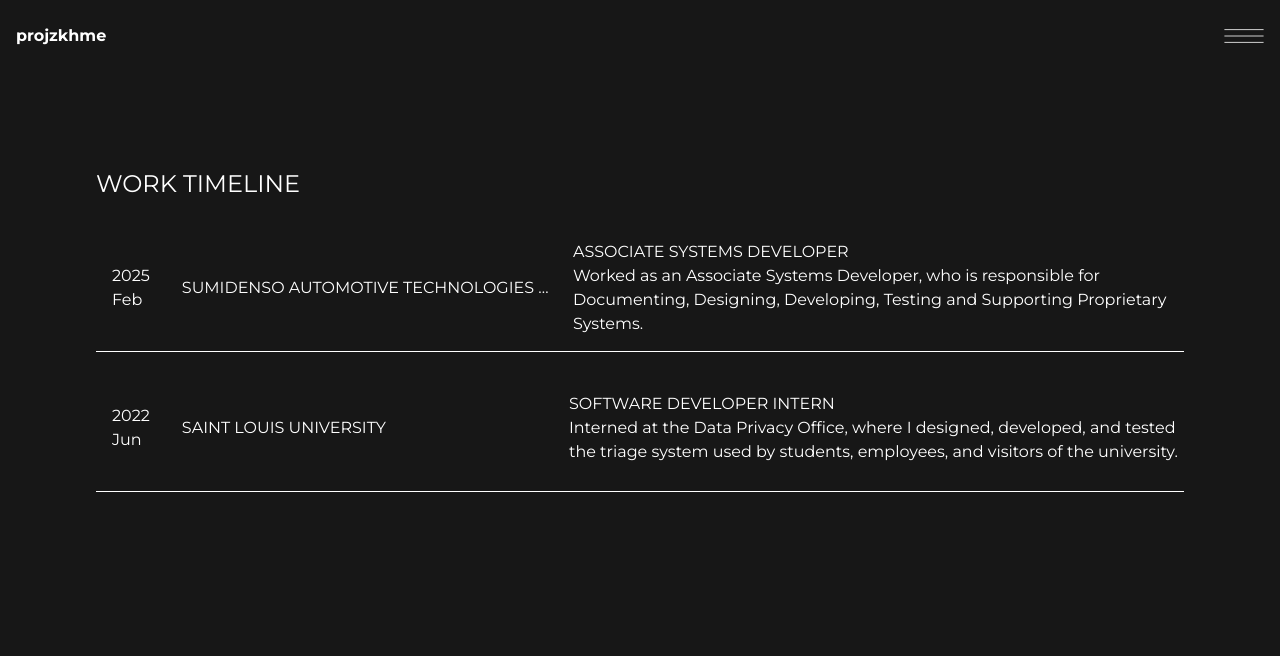
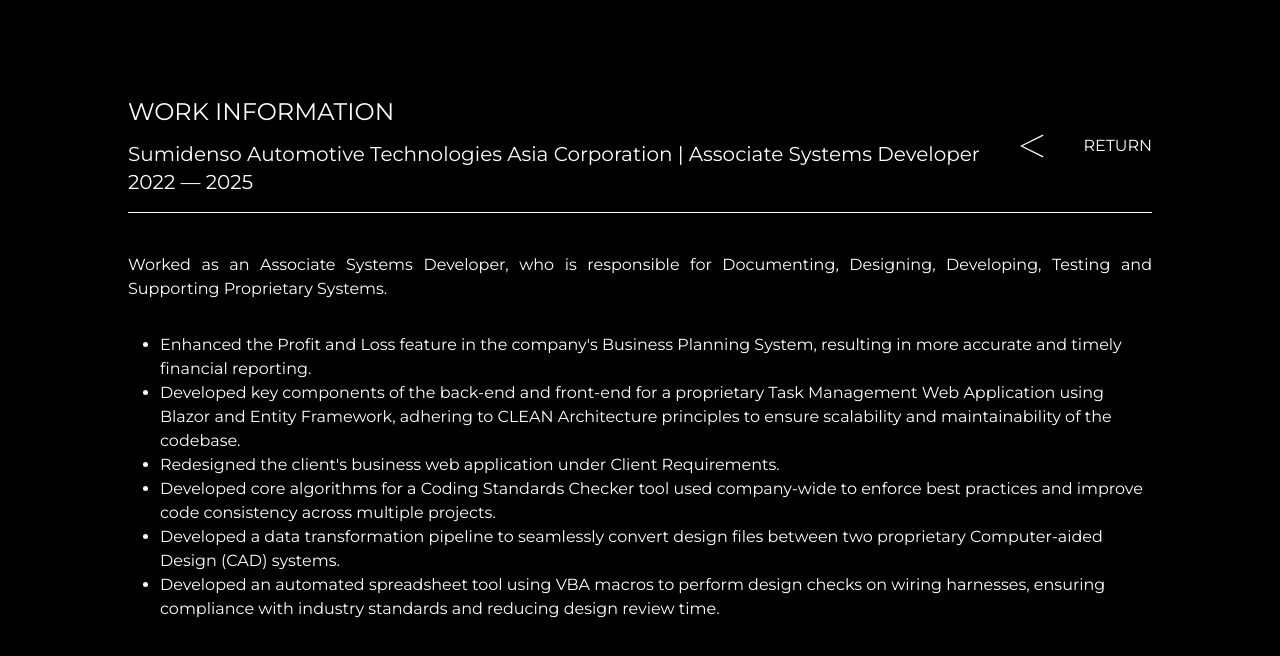
Before and after one commit to projzkhme/Webfolio, a React (Vite) app in the folder webfolio-projzkhme/: page /work-timeline in a window 1280 px wide. Both pictures are taken after a click on the button 640 px from the left and 288 px from the top of the page. Shown: the top 656 px of the page. Built offline with nearby package versions, Linux system fonts and the light colour scheme.

Commit message:
Complete Work Timeline Page

```diff
--- a/webfolio-projzkhme/src/components/layout/WorkExperienceList.jsx
+++ b/webfolio-projzkhme/src/components/layout/WorkExperienceList.jsx
@@ -1,22 +1,51 @@
+import { useState, useCallback, useMemo } from "react";
+import WorkInformation from "../screens/WorkInformation";
+
 const items = [
   {
-    year: "2025",
+    start: "2022",
+    end: "2025",
     month: "Feb",
-    company: "SUMIDENSO AUTOMOTIVE TECHNOLOGIES ASIA CORPORATION",
-    pos: "ASSOCIATE SYSTEMS DEVELOPER",
+    company: "Sumidenso Automotive Technologies Asia Corporation",
+    pos: "Associate Systems Developer",
     desc: "Worked as an Associate Systems Developer, who  is responsible for Documenting, Designing, Developing, Testing and Supporting Proprietary Systems.",
+    tasks: [
+      "Enhanced the Profit and Loss feature in the company's Business Planning System, resulting in more accurate and timely financial reporting.",
+      "Developed key components of the back-end and front-end for a proprietary Task Management Web Application using Blazor and Entity Framework, adhering to CLEAN Architecture principles to ensure scalability and maintainability of the codebase.",
+      "Redesigned the client's business web application under Client Requirements.",
+      "Developed core algorithms for a Coding Standards Checker tool used company-wide to enforce best practices and improve code consistency across multiple projects.",
+      "Developed a data transformation pipeline to seamlessly convert design files between two proprietary Computer-aided Design (CAD) systems.",
+      "Developed an automated spreadsheet tool using VBA macros to perform design checks on wiring harnesses, ensuring compliance with industry standards and reducing design review time.",
+    ],
   },
   {
-    year: "2022",
+    start: "2022",
+    end: "2022",
     month: "Jun",
-    company: "SAINT LOUIS UNIVERSITY",
-    pos: "SOFTWARE DEVELOPER INTERN",
+    company: "Saint Louis University",
+    pos: "Software Engineer Intern",
     desc: "Interned at the Data Privacy Office, where I designed, developed, and tested the triage system used by students, employees, and visitors of the university.",
+    tasks: [
+      "Conducted user research through client interviews and surveys.",
+      "Designed intuitive UI/UX prototypes in Figma, incorporating client feedback to ensure alignment with project goals. Then, translated these designs into functional software components, adhering to client specifications and industry best practices.",
+    ],
   },
 ];
 
 function WorkExperienceList({ className = "" }) {
+  const [selectedExperience, setSelectedExperience] = useState(null);
+
+  const handleClick = useCallback((item) => {
+    setSelectedExperience(item);
+  }, []);
+
+  const selectedExperienceMemo = useMemo(
+    () => selectedExperience,
+    [selectedExperience]
+  );
+
   return (
+    <>
       <section
         className={`flex flex-col space-y-3 ${className}`}
         aria-labelledby="work-experience"
@@ -24,28 +53,28 @@
         <h2 id="work-experience" className="sr-only">
           Work Experience
         </h2>
+        <ul role="list">
           {items.map((item, index) => {
-        const { year, month, company, pos, desc } = item;
+            const { end, month, company, pos, desc } = item;
             return (
+              <li key={`${company}-${end}-${month}`} role="listitem">
                 <article
-            key={`${company}-${year}-${month}`}
                   className="relative w-full h-[8rem] flex flex-row items-center border-b group cursor-pointer hover:translate-x-2 transition-all duration-600 ease-in-out"
-            role="listitem"
+                  role="button"
                   aria-labelledby={`experience-${index}`}
+                  onClick={() => handleClick(item)}
                 >
                   <header className="px-4 flex flex-col">
-              <span className="text-base">{year}</span>
+                    <span className="text-base">{end}</span>
                     <span className="text-base">{month}</span>
                   </header>
 
-            <div className="w-[48rem] px-4 overflow-hidden">
                   <h3
                     id={`experience-${index}`}
-                className="text-base text-ellipsis overflow-hidden whitespace-nowrap block max-w-full"
+                    className="w-[48rem] px-4 text-base text-ellipsis overflow-hidden whitespace-nowrap block max-w-full"
                   >
-                {company}
+                    {company.toUpperCase()}
                   </h3>
-            </div>
 
                   <div className="flex flex-col">
                     <p className="text-base">{pos}</p>
@@ -54,9 +83,19 @@
 
                   <div className="absolute bottom-0 left-0 w-full h-[1px] bg-transparent group-hover:bg-[var(--theme-accent-primary)] transition-all duration-900 ease-in-out transform origin-left scale-x-0 group-hover:scale-x-100"></div>
                 </article>
+              </li>
             );
           })}
+        </ul>
       </section>
+
+      {selectedExperienceMemo && (
+        <WorkInformation
+          information={selectedExperienceMemo}
+          onClose={() => setSelectedExperience(null)}
+        />
+      )}
+    </>
   );
 }
 
--- /dev/null
+++ b/webfolio-projzkhme/src/components/screens/WorkInformation.jsx
@@ -0,0 +1,76 @@
+import { useCallback } from "react";
+import Content from "../layout/Content";
+
+const icons = {
+  close: {
+    label: "Chevron Left",
+    description: "Chevron Left Icon",
+    path: "/chevron-left.svg",
+  },
+};
+
+function WorkInformation({ information, onClose }) {
+  const { start, end, company, pos, desc, tasks } = information;
+
+  const handleClose = useCallback(() => {
+    onClose();
+  }, [onClose]);
+
+  return (
+    <div
+      className="fixed top-0 left-0 w-full h-full z-50 flex flex-col items-center justify-center bg-[var(--theme-background-black)] text-[var(--theme-text-dark)]"
+      role="dialog"
+      aria-labelledby="work-timeline-header"
+      aria-modal="true"
+    >
+      <Content>
+        <header className="px-32">
+          <div className="w-full pb-4 border-b flex flex-row items-center justify-between">
+            <div className="flex flex-col space-y-3">
+              <h1 id="work-timeline-header" className="text-2xl">
+                WORK INFORMATION
+              </h1>
+              <h2 className="flex flex-col text-xl">
+                <span>
+                  {company} | {pos}
+                </span>
+                <span>
+                  {start} — {end}
+                </span>
+              </h2>
+            </div>
+
+            <button
+              onClick={handleClose}
+              className="flex flex-row items-center space-x-10 cursor-pointer hover:opacity-75"
+              aria-label="Close work information"
+            >
+              <img
+                src={icons.close.path}
+                alt="Close icon"
+                width="24"
+                height="24"
+              />
+              <span className="text-base">RETURN</span>
+            </button>
+          </div>
+        </header>
+
+        <section className="px-32 py-4">
+          <article className="flex flex-col">
+            <p className="text-base text-justify">{desc}</p>
+            {tasks.length > 0 && (
+              <ul className="pt-8 pl-8 list-disc">
+                {tasks.map((task, index) => (
+                  <li key={index}>{task}</li>
+                ))}
+              </ul>
+            )}
+          </article>
+        </section>
+      </Content>
+    </div>
+  );
+}
+
+export default WorkInformation;
--- a/webfolio-projzkhme/src/pages/Profile.jsx
+++ b/webfolio-projzkhme/src/pages/Profile.jsx
@@ -11,7 +11,7 @@
 
       <div className="h-[22.5rem] bg-[var(--theme-accent-primary)] bottom-0 left-0 w-full" />
 
-      <article className="flex flex-row items-center justify-between w-[50rem] py-24 self-center space-x-24">
+      <article className="w-[50rem] py-24 flex flex-row items-center justify-between self-center space-x-24">
         <span className="text-2xl font-bold">{logo}</span>
 
         <section className="text-base flex flex-col space-y-3">
```
Also changed, not shown: webfolio-projzkhme/public/chevron-left.svg (added). Lines whose indentation alone changed are shown as unchanged.
